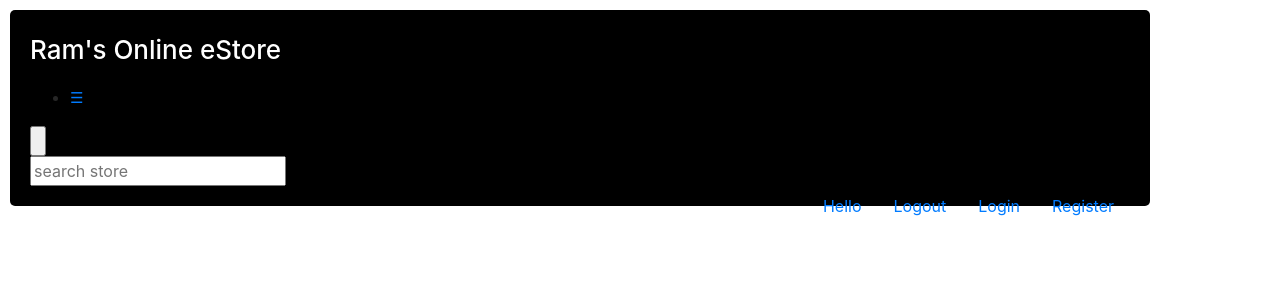
After one commit to RamGorantla1214/InformationSystemsWithComputing_CA2, a Flask app: template eStore/templates/webheader.html in a window 1280 px wide. The commit adds this page. Shown: the top 300 px of the page. Run offline with Flask 3, Linux system fonts and the light colour scheme; the template is opened without the code that fills it, so the values that code supplies are empty; some libraries are stand-ins or nearby versions.

Commit message:
added home page
1. configured reusable header template
2. created css file

```diff
--- a/eStore/app.py
+++ b/eStore/app.py
@@ -1,7 +1,8 @@
-from flask import Flask
+from flask import Flask,render_template
+
 app = Flask(__name__)
 @app.route('/')
 def hello():
- return 'Hello world'
+ return render_template('home.html')
 if __name__ == '__main__':
  app.run(host='127.0.0.1', port=8080, debug=True)
--- /dev/null
+++ b/eStore/static/styles.css
@@ -0,0 +1,37 @@
+
+h3{
+    margin-top:50px!important;
+    margin-right: 250px!important;
+    text-align: center!important;
+    color: white;
+  }
+
+  html {
+    background: white;
+    margin: 0;
+    padding: 0;
+  }
+
+  body {
+    color: #272727;
+    /*font-family: Open Sans, Roboto, Arial, Helvetica, sans-serif, SimSun;*/
+    font-style: normal;
+    font-weight: 400;
+    letter-spacing: 0;
+    margin: 0;
+    padding: 0;
+  }
+
+  .main {
+    position: relative;
+    margin: 0 auto;
+  }
+
+  .container
+  {
+    margin:10px;
+    width: auto;
+    border-radius: 5px;
+        background-color: black;
+        padding: 20px;
+  }
--- /dev/null
+++ b/eStore/templates/webheader.html
@@ -0,0 +1,95 @@
+<!DOCTYPE html>
+<html>
+  <head>
+    <meta charset="utf-8" />
+    <meta name="viewport" content="width=device-width, initial-scale=1" />
+    <link
+      rel="stylesheet"
+      href="https://stackpath.bootstrapcdn.com/bootstrap/4.4.1/css/bootstrap.min.css"
+      integrity="sha384-Vkoo8x4CGsO3+Hhxv8T/Q5PaXtkKtu6ug5TOeNV6gBiFeWPGFN9MuhOf23Q9Ifjh"
+      crossorigin="anonymous"
+    />
+    <link
+      rel="stylesheet"
+      href="https://stackpath.bootstrapcdn.com/font-awesome/4.7.0/css/font-awesome.min.css"
+      crossorigin="anonymous"
+    />
+
+    <link rel="stylesheet" href="../static/styles.css" media="screen and (min-width: 680px)">
+
+    <title>{% block title %}Home{% endblock %}</title>
+
+  </head>
+  <body>
+
+    <div class="container">
+      <div onclick="NavigateHome()"><p style="color:white;font-size:26px;font-weight:500;">Ram's Online eStore</p></div>
+
+
+
+      <a href="./product?checkout=true">
+          <div class="cart"></div>
+      </a>
+
+      <div class="nav">
+          <div class="nav-links">
+              <ul class="navLinks">
+
+                  <li class="icon">
+                      <a href="javascript:void(0);" style="font-size:15px;" onclick="ToggleMenu()">☰</a></li>
+              </ul>
+          </div>
+      </div>
+
+      <div class="hm-middle">
+          <form id="form-searchbar" class="searchbar-form">
+
+              <div class="searchbar-operate-box">
+                  <input type="submit" class="search-button" value="">
+              </div>
+
+              <div class="search-key-box">
+                  <input type="text" id="productsearch" placeholder="search store" maxlength="50"
+                      value="" name="SearchText" class="search-key" id="search-key">
+              </div>
+
+          </form>
+      </div>
+
+      <div class="nav" style="float:right">
+
+       <a class="nav-item nav-link" id="username" href="/profile">Hello</a>
+        <a class="nav-item nav-link" id="logout" href="/logout">Logout</a>
+
+
+        <a class="nav-item nav-link" id="login" href="/login">Login</a>
+        <a class="nav-item nav-link" id="signUp" href="/register">Register</a>
+
+      </div>
+  </div>
+
+
+    <div class="containerbody">{% block content %} {% endblock %}</div>
+
+
+
+    <script src="https://code.jquery.com/jquery-3.6.0.min.js"
+    integrity="sha256-/xUj+3OJU5yExlq6GSYGSHk7tPXikynS7ogEvDej/m4=" crossorigin="anonymous"></script>
+
+    <script src="https://code.jquery.com/jquery-3.2.1.slim.min.js"
+      integrity="sha384-KJ3o2DKtIkvYIK3UENzmM7KCkRr/rE9/Qpg6aAZGJwFDMVNA/GpGFF93hXpG5KkN"
+      crossorigin="anonymous"> </script>
+
+    <script
+      src="https://cdnjs.cloudflare.com/ajax/libs/popper.js/1.12.9/umd/popper.min.js"
+      integrity="sha384-ApNbgh9B+Y1QKtv3Rn7W3mgPxhU9K/ScQsAP7hUibX39j7fakFPskvXusvfa0b4Q"
+      crossorigin="anonymous"> </script>
+
+    <script
+      src="https://maxcdn.bootstrapcdn.com/bootstrap/4.0.0/js/bootstrap.min.js"
+      integrity="sha384-JZR6Spejh4U02d8jOt6vLEHfe/JQGiRRSQQxSfFWpi1MquVdAyjUar5+76PVCmYl"
+      crossorigin="anonymous"> </script>
+
+      <script type="text/javascript" src="../static/Ramonlinestore.js"> </script>
+  </body>
+</html>
```
Also changed, not shown: eStore/templates/home.html (+9 -1 lines), eStore/static/Ramonlinestore.js (added).
